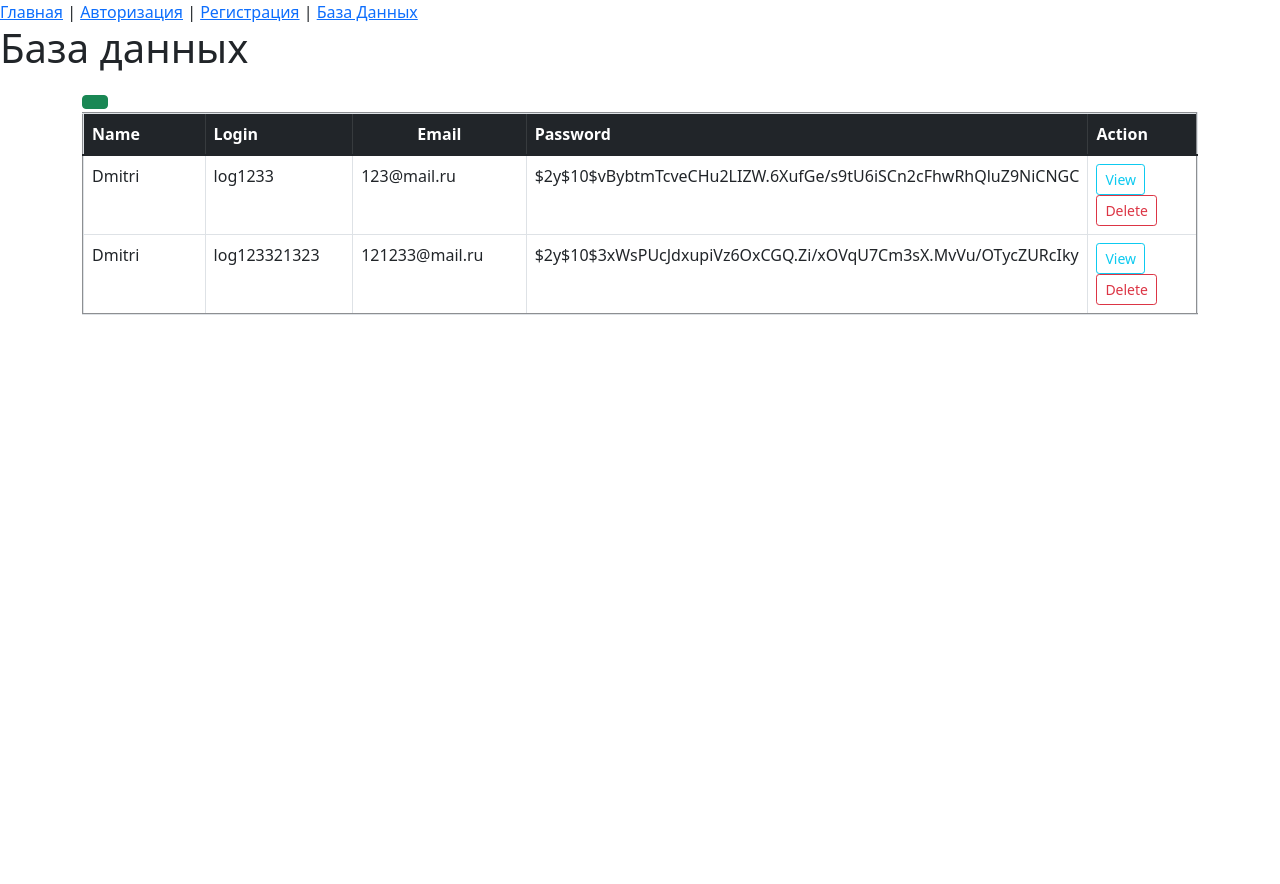
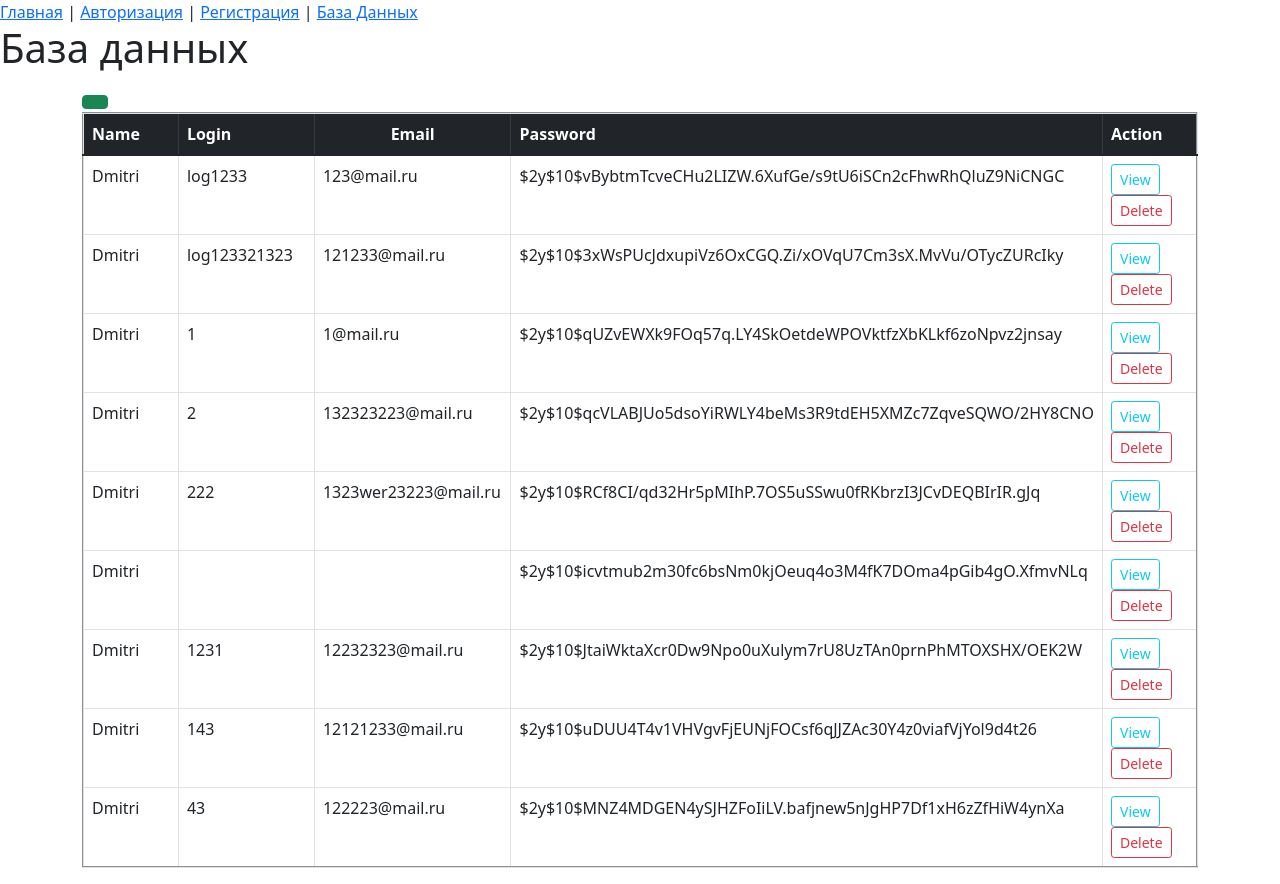
Before and after one commit to Gonkong1994/LogRegForm, a PHP site: page /crud/dbjson.php in a window 1280 px wide. Before the commit the page ends 315 px from the top, so only its background shows below. Run offline with PHP 8.4, Linux system fonts and the light colour scheme.

Commit message:
Структурирование файлов

```diff
--- a/blocks/header.php
+++ b/blocks/header.php
@@ -9,9 +9,9 @@
 </head>
 <body>
     <header>
-    <a href = "index.php">Главная</a> |
-    <a href = "logform.php">Авторизация</a> |
-    <a href = "signupform.php">Регистрация</a> |
-    <a href = "dbjson.php">База Данных</a>
+    <a href = "../index.php">Главная</a> |
+    <a href = "../form/logform.php">Авторизация</a> |
+    <a href = "../form/signupform.php">Регистрация</a> |
+    <a href = "../crud/dbjson.php">База Данных</a>
 
     </header>
--- a/crud.php
+++ b/crud/crud.php
@@ -1,7 +1,7 @@
 <?php
 
 function getUsers(){
-    return json_decode(file_get_contents(__DIR__. '/dbJsonFile.json'), true);
+    return json_decode(file_get_contents('../dbJsonFile.json'), true);
 
 
 }
@@ -30,5 +30,5 @@ function deleteUser($id){
 }
 
 function putJson($users){
-    file_put_contents(__DIR__. '/dbJsonfile.json' , json_encode($users, JSON_PRETTY_PRINT));
+    file_put_contents('../dbJsonfile.json' , json_encode($users, JSON_PRETTY_PRINT));
 }
--- a/dbjson.php
+++ b/crud/dbjson.php
@@ -1,7 +1,7 @@
 <?php
     session_start();
     $title = "База данных";
-    require_once "blocks/header.php";
+    require '../blocks/header.php';
 
     require 'crud.php';
     $users = getUsers();
@@ -11,7 +11,7 @@
 <?php if( isset($_SESSION['logged_user'])) : ?>
     Авторизован!<br>
     Привет, <?php echo $_SESSION['logged_user']; ?><br>
-    <a href="/logout.php">Выйти</a>
+    <a href="/form/logout.php">Выйти</a>
     <hr>
 
 
@@ -53,5 +53,5 @@
     </section>
 
 <?php
-    require_once "blocks/foot.php";
+    require_once "../blocks/foot.php";
 ?>
--- a/delete.php
+++ b/crud/delete.php
@@ -1,8 +1,8 @@
 <?php
-require __DIR__. '/crud.php';
+require 'crud.php';
 
 $title = "База данных";
-require_once "blocks/header.php";
+//require_once "../blocks/header.php";
 
 
 
@@ -15,3 +15,4 @@ deleteUser($userId);
 //$user = getUserById();
 
 header("Location: dbjson.php");
+//exit;
--- a/view.php
+++ b/crud/view.php
@@ -1,8 +1,8 @@
 <?php
-require __DIR__. '/crud.php';
+require  'crud.php';
 
     $title = "База данных";
-    require_once "blocks/header.php";
+    require_once "../blocks/header.php";
 
 
 
--- a/dbJsonFile.json
+++ b/dbJsonFile.json
@@ -12,5 +12,54 @@
         "email": "121233@mail.ru",
         "password": "$2y$10$3xWsPUcJdxupiVz6OxCGQ.Zi\/xOVqU7Cm3sX.MvVu\/OTycZURcIky",
         "password_2": "123qwe"
+    },
+    {
+        "name": "Dmitri",
+        "login": "1",
+        "email": "1@mail.ru",
+        "password": "$2y$10$qUZvEWXk9FOq57q.LY4SkOetdeWPOVktfzXbKLkf6zoNpvz2jnsay",
+        "password_2": "123qwe"
+    },
+    {
+        "name": "Dmitri",
+        "login": "2",
+        "email": "132323223@mail.ru",
+        "password": "$2y$10$qcVLABJUo5dsoYiRWLY4beMs3R9tdEH5XMZc7ZqveSQWO\/2HY8CNO",
+        "password_2": "123qwe"
+    },
+    {
+        "name": "Dmitri",
+        "login": "222",
+        "email": "1323wer23223@mail.ru",
+        "password": "$2y$10$RCf8CI\/qd32Hr5pMIhP.7OS5uSSwu0fRKbrzI3JCvDEQBIrIR.gJq",
+        "password_2": "123qwe"
+    },
+    {
+        "name": "Dmitri",
+        "login": "",
+        "email": "",
+        "password": "$2y$10$icvtmub2m30fc6bsNm0kjOeuq4o3M4fK7DOma4pGib4gO.XfmvNLq",
+        "password_2": ""
+    },
+    {
+        "name": "Dmitri",
+        "login": "1231",
+        "email": "12232323@mail.ru",
+        "password": "$2y$10$JtaiWktaXcr0Dw9Npo0uXulym7rU8UzTAn0prnPhMTOXSHX\/OEK2W",
+        "password_2": ""
+    },
+    {
+        "name": "Dmitri",
+        "login": "143",
+        "email": "12121233@mail.ru",
+        "password": "$2y$10$uDUU4T4v1VHVgvFjEUNjFOCsf6qJJZAc30Y4z0viafVjYol9d4t26",
+        "password_2": "123qwe"
+    },
+    {
+        "name": "Dmitri",
+        "login": "43",
+        "email": "122223@mail.ru",
+        "password": "$2y$10$MNZ4MDGEN4ySJHZFoIiLV.bafjnew5nJgHP7Df1xH6zZfHiW4ynXa",
+        "password_2": "123qwe"
     }
 ]
--- a/logout.php
+++ b/form/logout.php
@@ -4,5 +4,5 @@
 
     unset($_SESSION['logged_user']);
 
-    header('Location: /logform.php');
+    header('Location: /form/logform.php');
 ?>
--- a/index.php
+++ b/index.php
@@ -1,12 +1,12 @@
 <?php
     session_start();
     $title = "Главная станица";
-    require_once "blocks/header.php";
+    require "blocks/header.php";
 ?>
 <?php if( isset($_SESSION['logged_user'])) : ?>
     Авторизован!<br>
     Привет, <?php echo $_SESSION['logged_user']; ?><br>
-    <a href="/logout.php">Выйти</a>
+    <a href="/form/logout.php">Выйти</a>
     <hr>
 
 
```
Also changed, not shown: form/logform.php (renamed from logform.php, +7 -6 lines), form/signupform.php (renamed from signupform.php, +10 -10 lines), update.php (deleted, +0 -39 lines).
